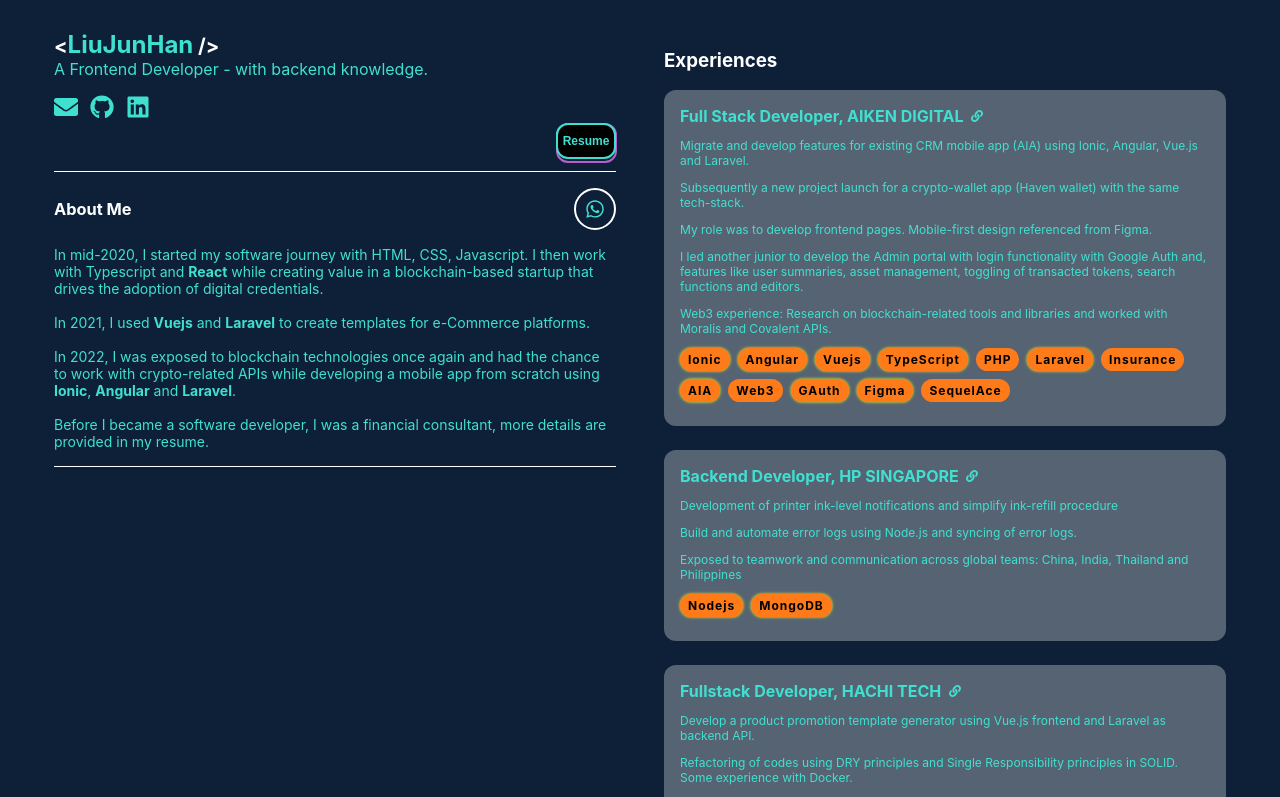
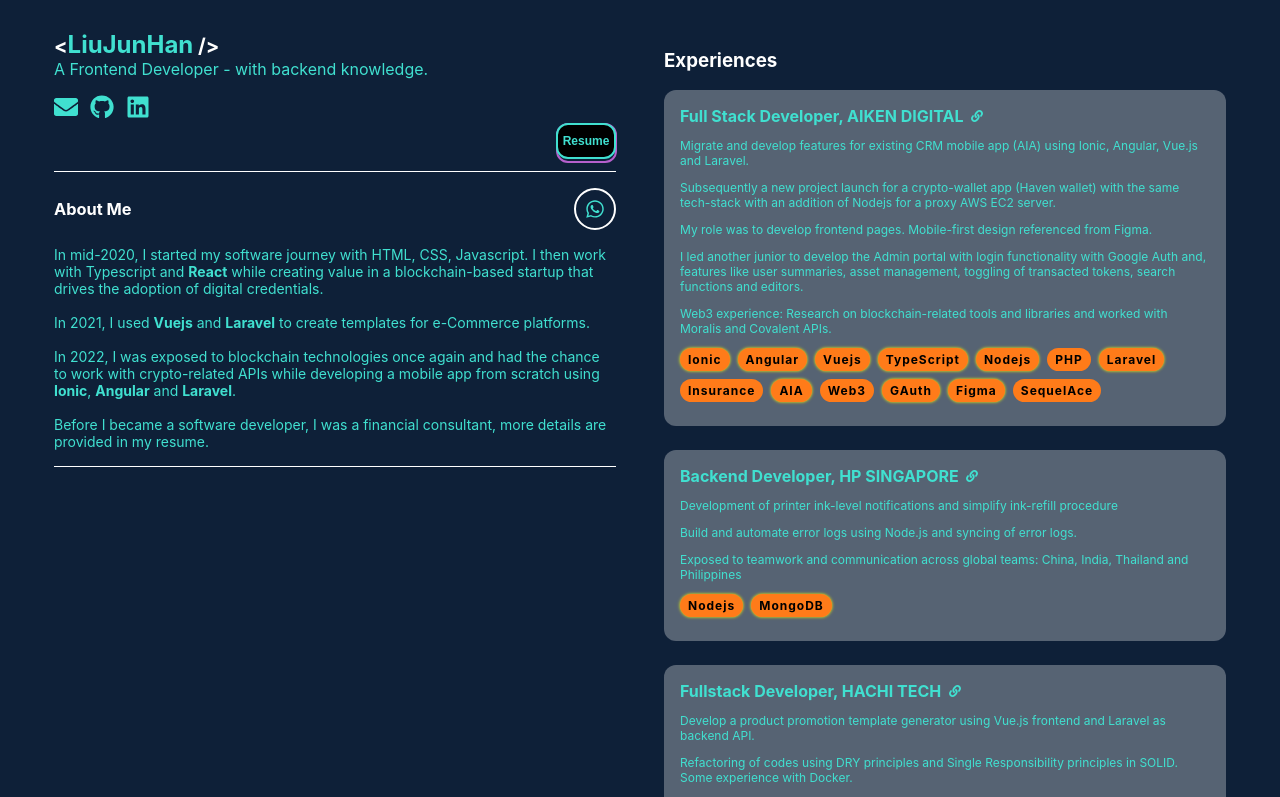
Before and after one commit to jun-han-github/dashboard, a React (Vite) app: page /#/ in a window 1280 px wide. Shown: the top 797 px of the page. Built offline with nearby package versions, Linux system fonts and the light colour scheme.

Commit message:
feat: update CV, close modal after action

```diff
--- a/src/assets/data/job-experiences.ts
+++ b/src/assets/data/job-experiences.ts
@@ -11,12 +11,12 @@ export const jobExperiences = [
         url: 'https://www.aikendigital.com/about',
         description: [
             'Migrate and develop features for existing CRM mobile app (AIA) using Ionic, Angular, Vue.js and Laravel.',
-            'Subsequently a new project launch for a crypto-wallet app (Haven wallet) with the same tech-stack.',
+            'Subsequently a new project launch for a crypto-wallet app (Haven wallet) with the same tech-stack with an addition of Nodejs for a proxy AWS EC2 server.',
             'My role was to develop frontend pages. Mobile-first design referenced from Figma.',
             'I led another junior to develop the Admin portal with login functionality with Google Auth and, features like user summaries, asset management, toggling of transacted tokens, search functions and editors.',
             'Web3 experience: Research on blockchain-related tools and libraries and worked with Moralis and Covalent APIs.'
         ],
-        tags: ['Ionic', 'Angular', 'Vuejs', 'TypeScript', 'PHP', 'Laravel', 'Insurance', 'AIA', 'Web3', 'GAuth', 'Figma', 'SequelAce']
+        tags: ['Ionic', 'Angular', 'Vuejs', 'TypeScript', 'Nodejs', 'PHP', 'Laravel', 'Insurance', 'AIA', 'Web3', 'GAuth', 'Figma', 'SequelAce']
     },
     {
         title: 'Backend Developer, HP SINGAPORE',
--- a/src/components/modal/Modal.tsx
+++ b/src/components/modal/Modal.tsx
@@ -12,8 +12,6 @@ type ModalProp = {
 const Icon = (type: string, size = 30) => {
     const color = useRef('');
     const icon = useRef<ReactNode | null>(null);
-
-    // const [borderColor, setBorderColor] = useState<string>('white');
 
     switch(type) {
         case 'failed':
@@ -38,19 +36,8 @@ const Icon = (type: string, size = 30) => {
             break;
     }
 
-    // useEffect(() => {
-    //     const timeout = setTimeout(() => {
-    //         setBorderColor(color.current);
-    //     }, 800);
-
-    //     return () => clearTimeout(timeout);
-    // }, []);
-
     return (
-        <div className="icon-border" style={{
-            background: color.current
-            // backgroundImage: `conic-gradient(${color.current} 0deg, ${color.current} 36deg, ${borderColor} 36deg)`
-        }}>
+        <div className="icon-border" style={{ background: color.current }}>
             <div className="icon">
                 { icon.current }
             </div>
@@ -76,6 +63,7 @@ const Modal = ({ trigger, handleModal, data }: ModalProp) => {
     }
 
     const _onConfirm = (url: string) => {
+        // its either pdf or whatsapp for now - 29 June 2023
         if (data.iconType === 'pdf') {
             const link = document.createElement('a');
             link.href = "./assets/data/LiuJunHan_CV_LS.pdf";
@@ -84,6 +72,8 @@ const Modal = ({ trigger, handleModal, data }: ModalProp) => {
         } else {
             window.open(url, '_blank')
         }
+
+        handleModal();
     }
 
     return (
```
Also changed, not shown: 1 other file (tests, documents, lock files or other folders).
